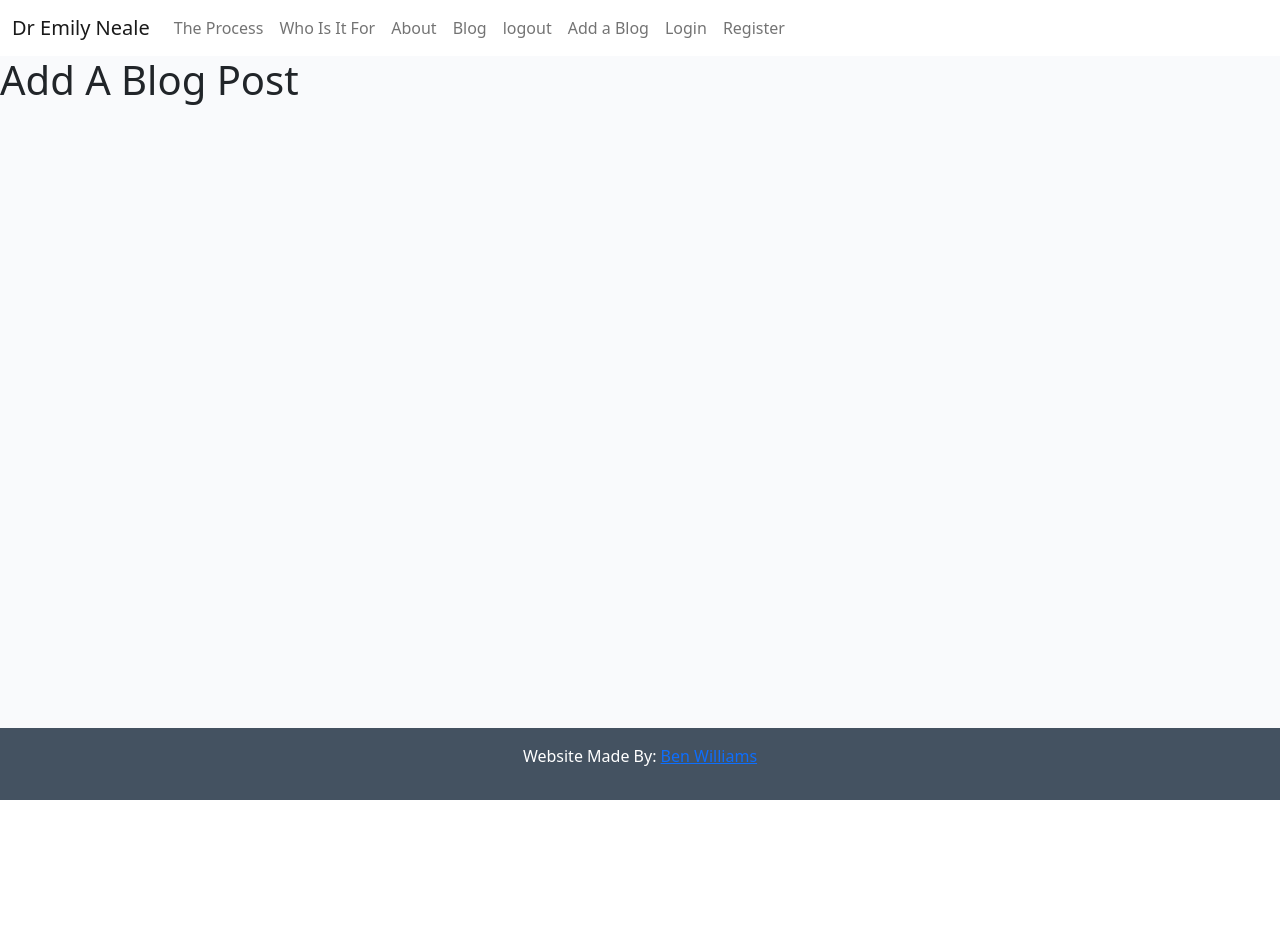
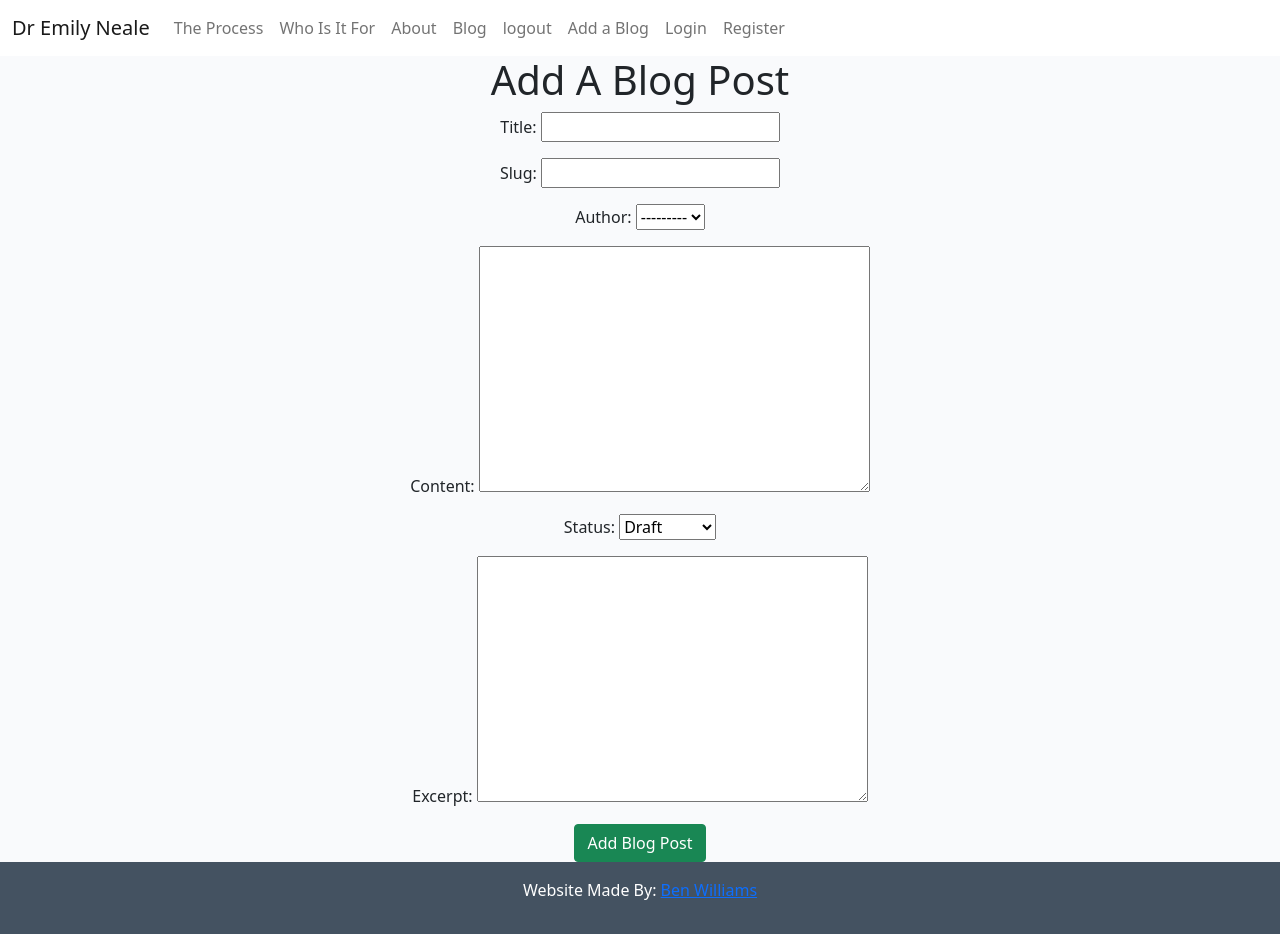
Before and after one commit to BenWilliams89/Psychology-Website, a Django app: page /add_blog/ in a window 1280 px wide. Before the commit the page ends 800 px from the top, so only its background shows below. Run offline with Django 4.2, Linux system fonts and the light colour scheme.

Commit message:
Add form to add a blog page

```diff
--- a/blog/models.py
+++ b/blog/models.py
@@ -16,11 +16,14 @@ class Post(models.Model):
     status = models.IntegerField(choices=STATUS, default=0)
     excerpt = models.TextField(blank=True)
 
-class Meta:
-    ordering = ["-created_on"]
+    class Meta:
+        ordering = ["-created_on"]
 
-def __str__(self):
-    return f"{self.title} | written by {self.author}"
+    def __str__(self):
+        return f"{self.title} | written by {self.author}"
+
+    def get_absolute_url(self):
+        return reverse('post_detail', args=(str(self.id)))
 
 
 
--- a/blog/templates/add_post.html
+++ b/blog/templates/add_post.html
@@ -4,9 +4,17 @@
 
 {% load static %}
 
+<div class="container text-center">
 <h1>Add A Blog Post</h1>
 
+<form method="POST">
+    {% csrf_token %}
+    {{ form.as_p }}
+    <button class="btn btn-success" href="{% url 'home.html' %}">Add Blog Post</button>
 
+
+</form>
+</div>
 
 
 
```
